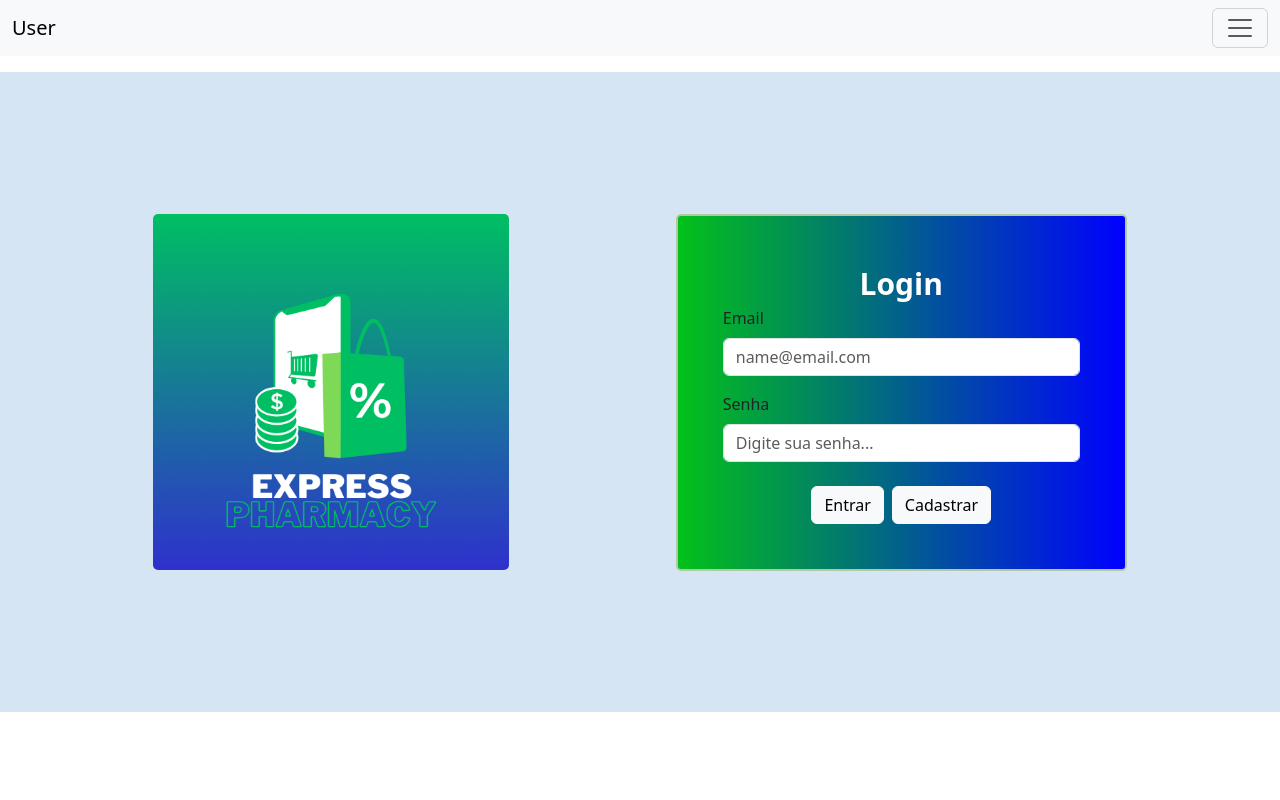
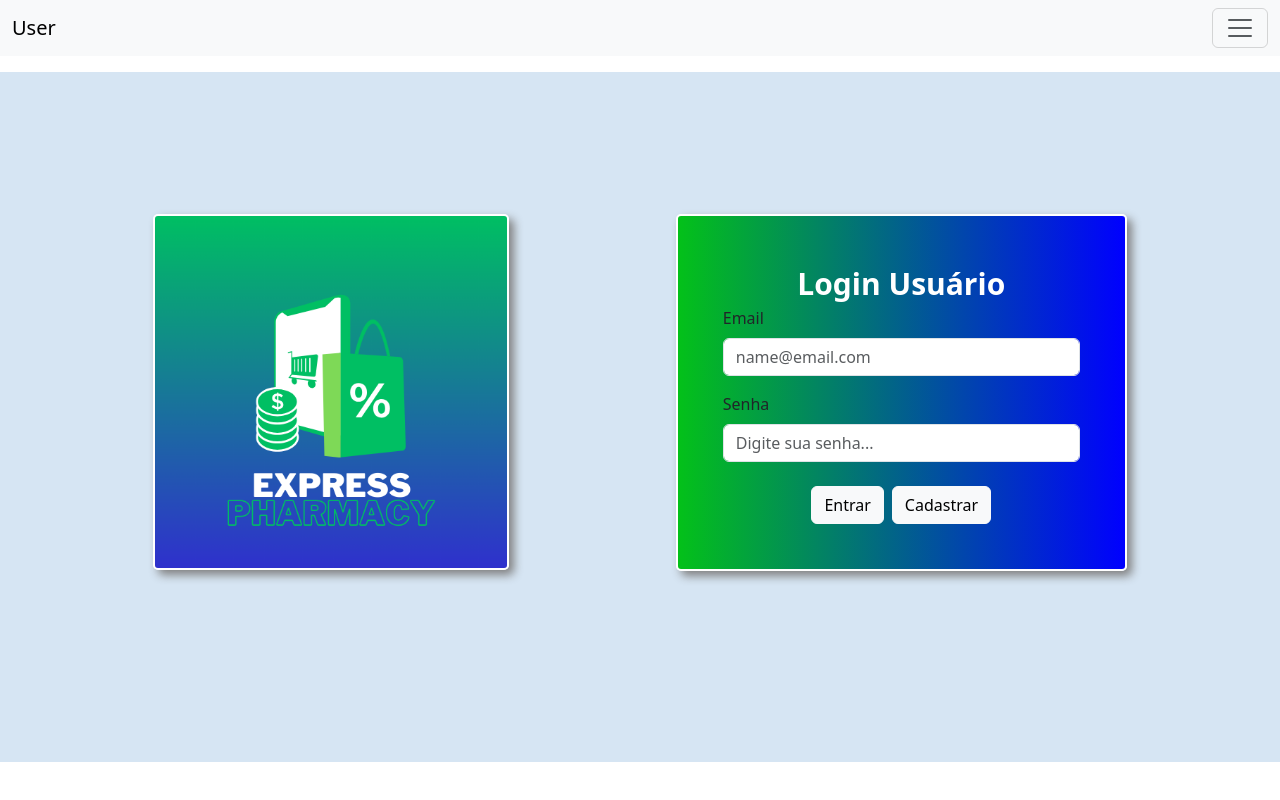
Before and after one commit to FullStack-Itaguacu/M3P-FrontEnd-Squad1, a React (Vite) app in the folder User/: page / in a window 1280 px wide. Built offline with nearby package versions, Linux system fonts and the light colour scheme.

Commit message:
update login page layout

```diff
--- a/User/src/components/FormularioLogin/FormularioLogin.jsx
+++ b/User/src/components/FormularioLogin/FormularioLogin.jsx
@@ -8,7 +8,7 @@ function FormularioLogin() {
                 <Col>
                     <Form action="">
                         <div className="text-title">
-                            Login
+                            Login Usuário
                         </div>
                         <Form.Group className="mb-3">
                             <Form.Label>Email</Form.Label>
--- a/User/src/components/FormularioLogin/formularioLogin.css
+++ b/User/src/components/FormularioLogin/formularioLogin.css
@@ -1,8 +1,15 @@
 .form {
     background: linear-gradient(to right, rgb(3, 193, 25), blue);
-    border: 2px #b2c8a7 solid;
+    border: 2px #ffffff solid;
     border-radius: 5px;
     padding: 45px;
+    box-shadow: 5px 5px 10px grey;
+    transition: 0,6s ease-in-out;
+}
+
+.form:hover {
+    box-shadow: 10px 10px 15px grey;
+    transition: 0,6s ease-in-out;
 }
 
 .text-title {
--- a/User/src/pages/Login/login.css
+++ b/User/src/pages/Login/login.css
@@ -1,7 +1,17 @@
 .login {
     background-color: rgb(214, 229, 243);
+    padding-bottom: 50px;
+
 }
 
 .img {
     border-radius: 5px;
+    border: 2px #ffffff solid;
+    box-shadow: 5px 5px 10px grey;
+    transition: 0,6s ease-in-out;
 }
+
+.img:hover {
+    box-shadow: 10px 10px 15px grey;
+    transition: 0,6s ease-in-out;
+}
```
